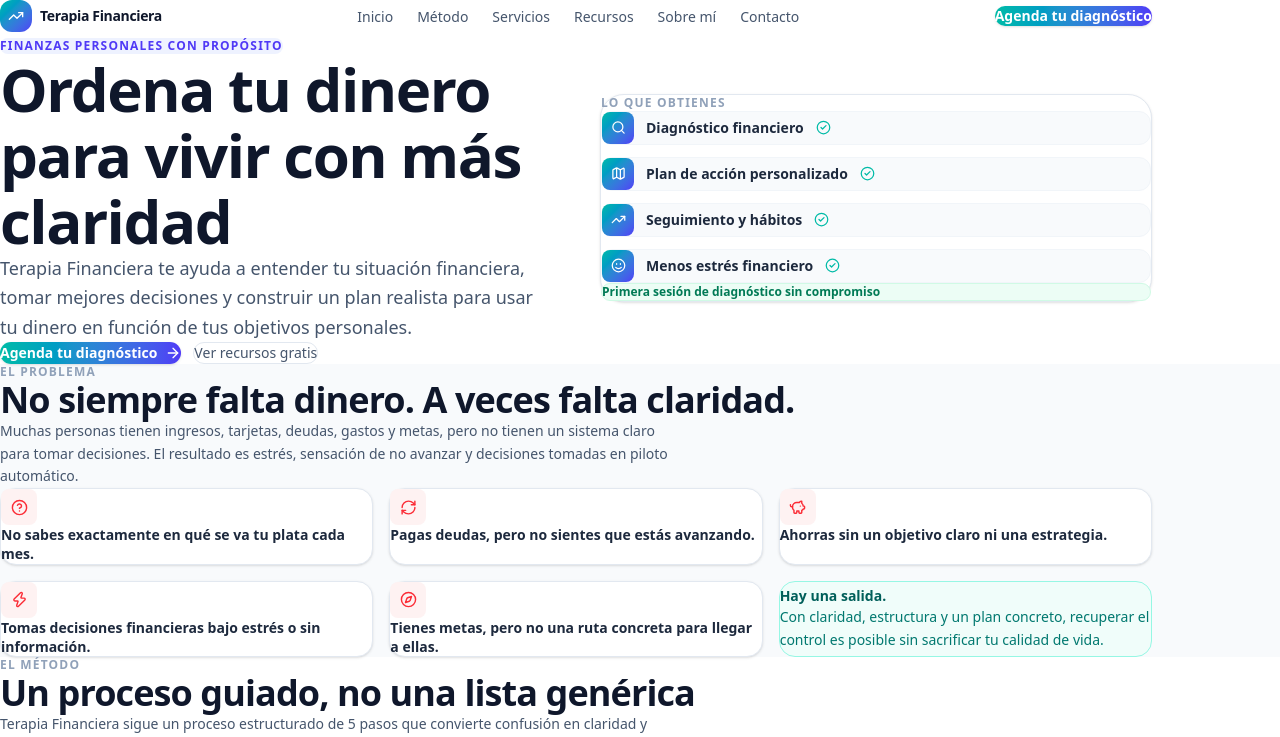
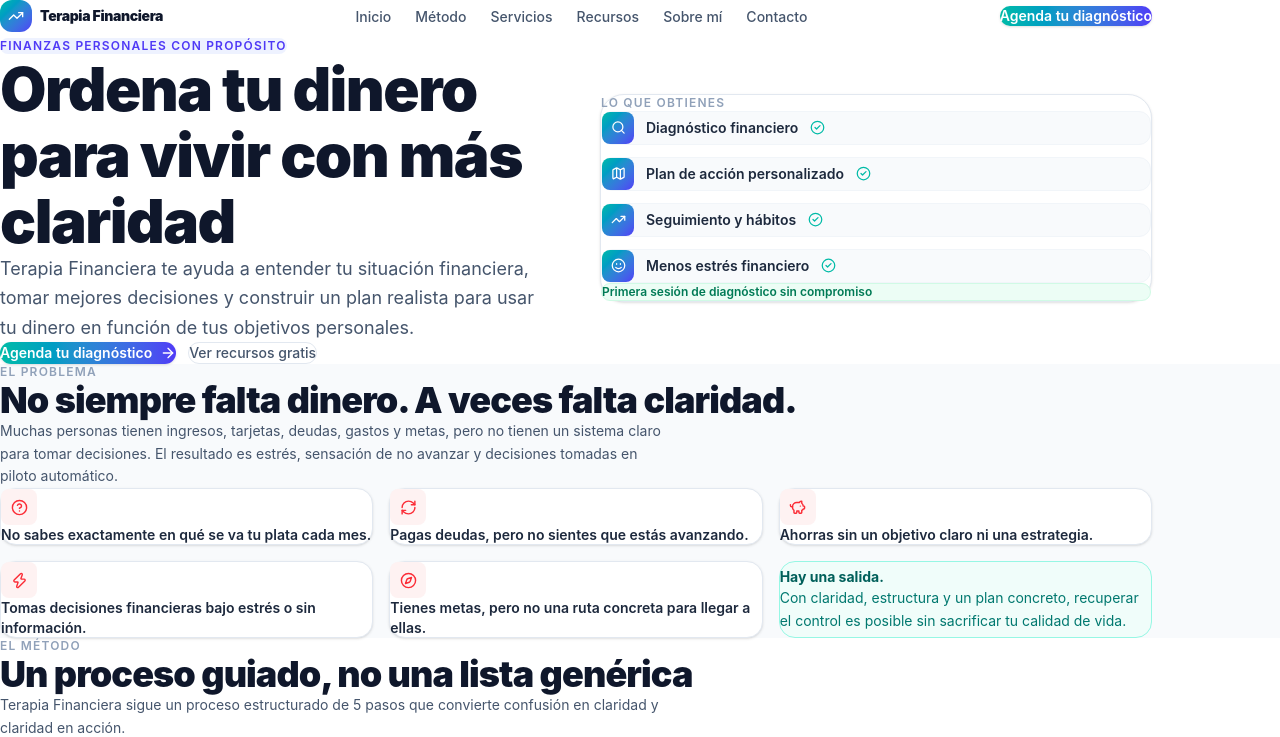
Before and after one commit to nmoroso/terapia-financiera, a React (Vite) app: page / in a window 1280 px wide. Shown: the top 737 px of the page. Built offline with nearby package versions, Linux system fonts and the light colour scheme.

Commit message:
fix: add explicit @source for Tailwind v4 production scanning + Inter font

```diff
--- a/src/index.css
+++ b/src/index.css
@@ -1,4 +1,5 @@
 @import "tailwindcss";
+@source "../src/**/*.{ts,tsx}";
 
 * {
   box-sizing: border-box;
@@ -7,7 +8,7 @@
 }
 
 body {
-  font-family: system-ui, -apple-system, BlinkMacSystemFont, 'Segoe UI', sans-serif;
+  font-family: 'Inter', system-ui, -apple-system, BlinkMacSystemFont, 'Segoe UI', sans-serif;
   -webkit-font-smoothing: antialiased;
   -moz-osx-font-smoothing: grayscale;
 }
```
